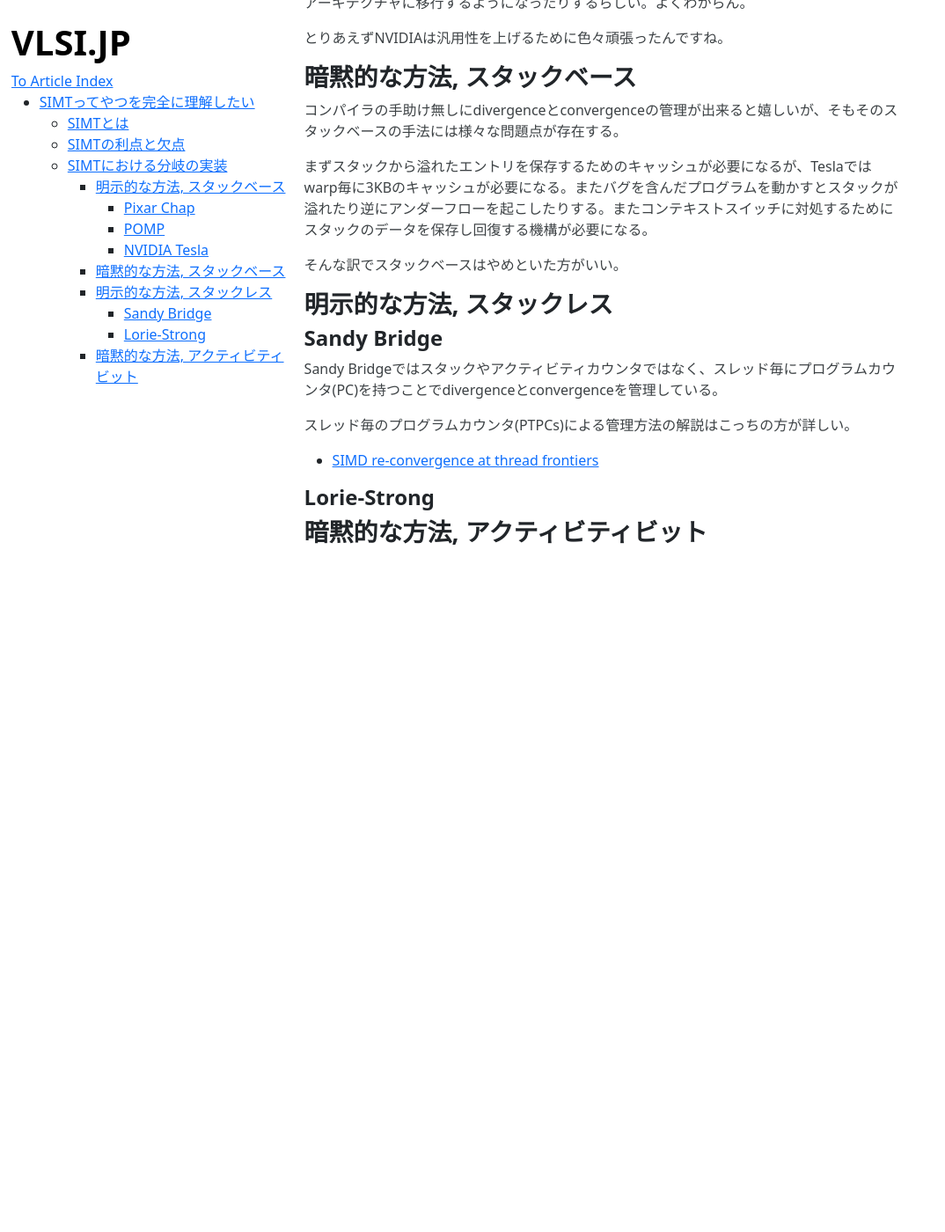
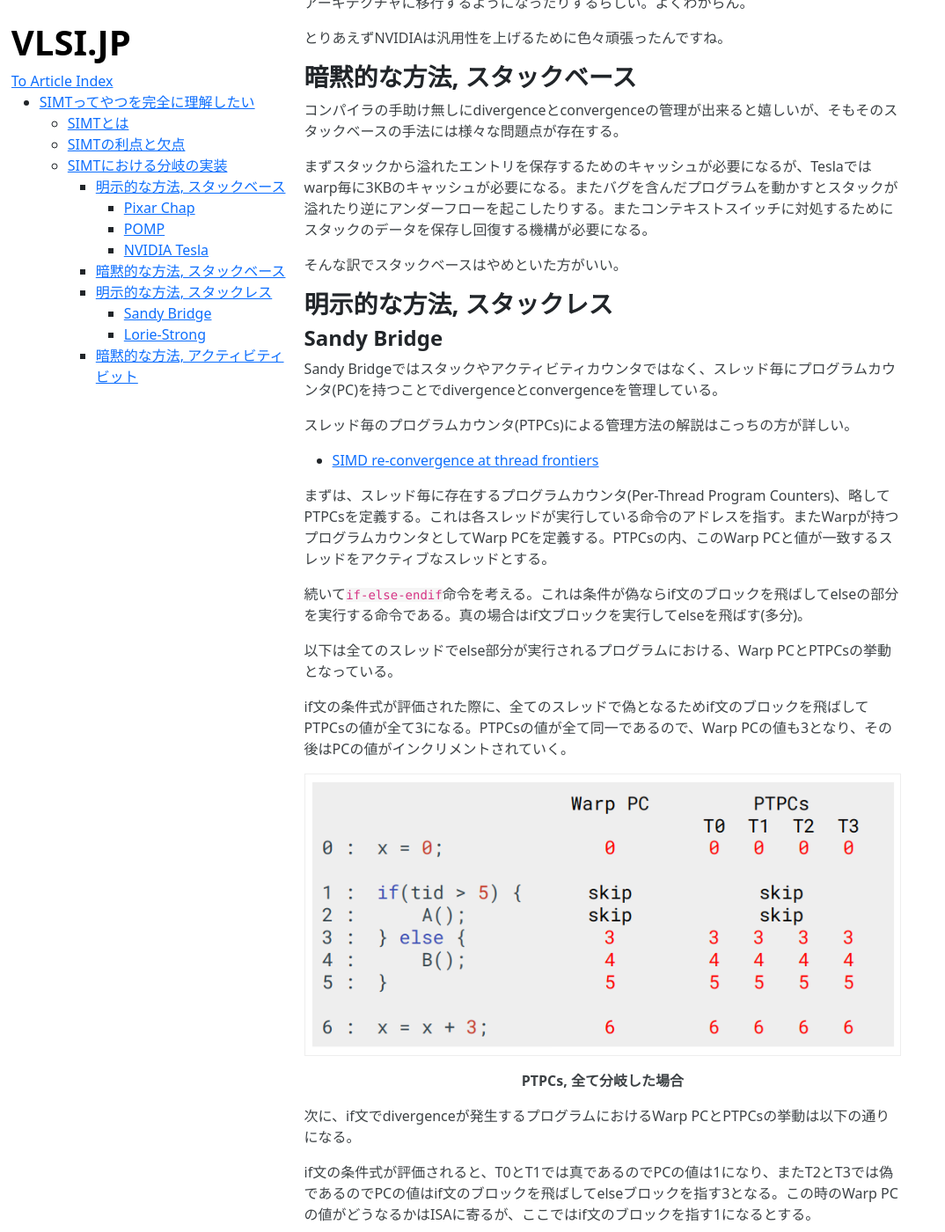
Before and after one commit to VLSI-JP/VLSI-JP.github.io, a Jekyll site: the page built from UnderstandSIMT.md, in a window 1280 px wide and 1400 px high, scrolled down 10464 px. Shown: the whole window at 88% size, without its empty margins (0-1074 px from the left). Built offline with Jekyll 4.4.1, drawn with Linux system fonts in a browser that asks for light colours; formulas are drawn with MathJax 3; before the commit the page ends 11094 px from its top, so only the background shows below that; some of the changed text lies outside the part shown.

Commit message:
update UnderstandSIMT

```diff
--- a/UnderstandSIMT.md
+++ b/UnderstandSIMT.md
@@ -240,6 +240,32 @@ Sandy Bridgeではスタックやアクティビティカウンタではなく
 
 * [SIMD re-convergence at thread frontiers](https://ieeexplore.ieee.org/document/7851496)
 
+まずは、スレッド毎に存在するプログラムカウンタ(Per-Thread Program Counters)、略してPTPCsを定義する。これは各スレッドが実行している命令のアドレスを指す。またWarpが持つプログラムカウンタとしてWarp PCを定義する。PTPCsの内、このWarp PCと値が一致するスレッドをアクティブなスレッドとする。
+
+続いて`if-else-endif`命令を考える。これは条件が偽ならif文のブロックを飛ばしてelseの部分を実行する命令である。真の場合はif文ブロックを実行してelseを飛ばす(多分)。
+
+以下は全てのスレッドでelse部分が実行されるプログラムにおける、Warp PCとPTPCsの挙動となっている。
+
+if文の条件式が評価された際に、全てのスレッドで偽となるためif文のブロックを飛ばしてPTPCsの値が全て3になる。PTPCsの値が全て同一であるので、Warp PCの値も3となり、その後はPCの値がインクリメントされていく。
+
+![](https://raw.githubusercontent.com/VLSI-JP/VLSI-JP.github.io/main/images/UnderstandSIMT/pc_skipif.png)
+<p style="text-align:center"> <b>PTPCs, 全て分岐した場合</b></p>
+
+次に、if文でdivergenceが発生するプログラムにおけるWarp PCとPTPCsの挙動は以下の通りになる。
+
+if文の条件式が評価されると、T0とT1では真であるのでPCの値は1になり、またT2とT3では偽であるのでPCの値はif文のブロックを飛ばしてelseブロックを指す3となる。この時のWarp PCの値がどうなるかはISAに寄るが、ここではif文のブロックを指す1になるとする。
+
+この時、PTPCsの内でWarp PCと値が一致しているのはT0とT1であるので、T2とT3は非アクティブになり、T0とT1が実行される。その後elseに到達すると、T0とT1はelseブロックを飛ばしてPCは5となるが、この時Warp PCの値とPTPCsにおけるT2とT3の値が一致するため、今度はT0とT1が非アクティブになり、T2とT3が実行される。
+
+そしてelseの最後でPTPCsの全ての値とWarp PCの値が一致することで、全てのスレッドがアクティブになる。
+
+![](https://raw.githubusercontent.com/VLSI-JP/VLSI-JP.github.io/main/images/UnderstandSIMT/pc_divergence.png)
+<p style="text-align:center"> <b>PTPCs, Divergenceが発生した場合</b></p>
+
+このWarp PCとPTPCsの導入により、Reconvergenceも実現できている。
+
+この実装方法では、ネストの深さ$$N$$として、保存するデータ量をアクティビティカウンタの$$O(\log(N))$$から$$O(1)$$に落とせる。
+
 #### Lorie-Strong
 
 ### 暗黙的な方法, アクティビティビット
```
